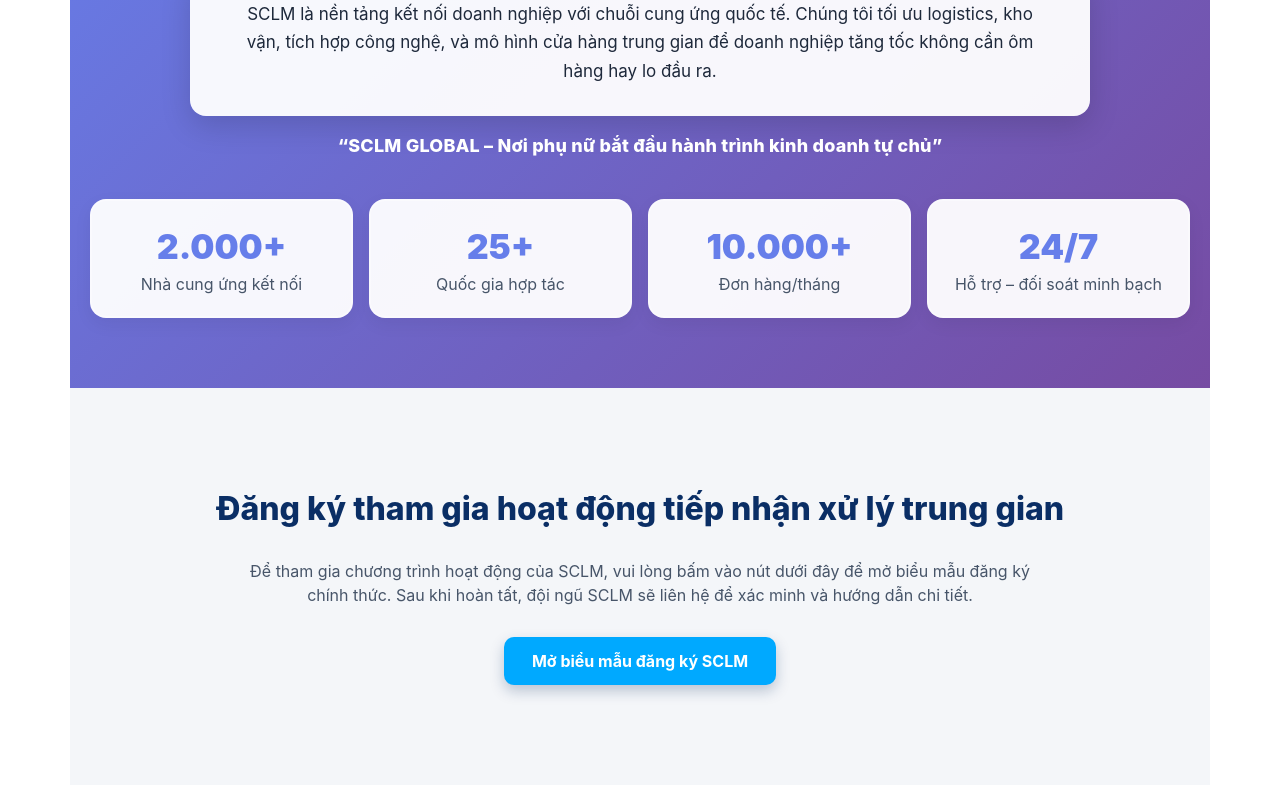
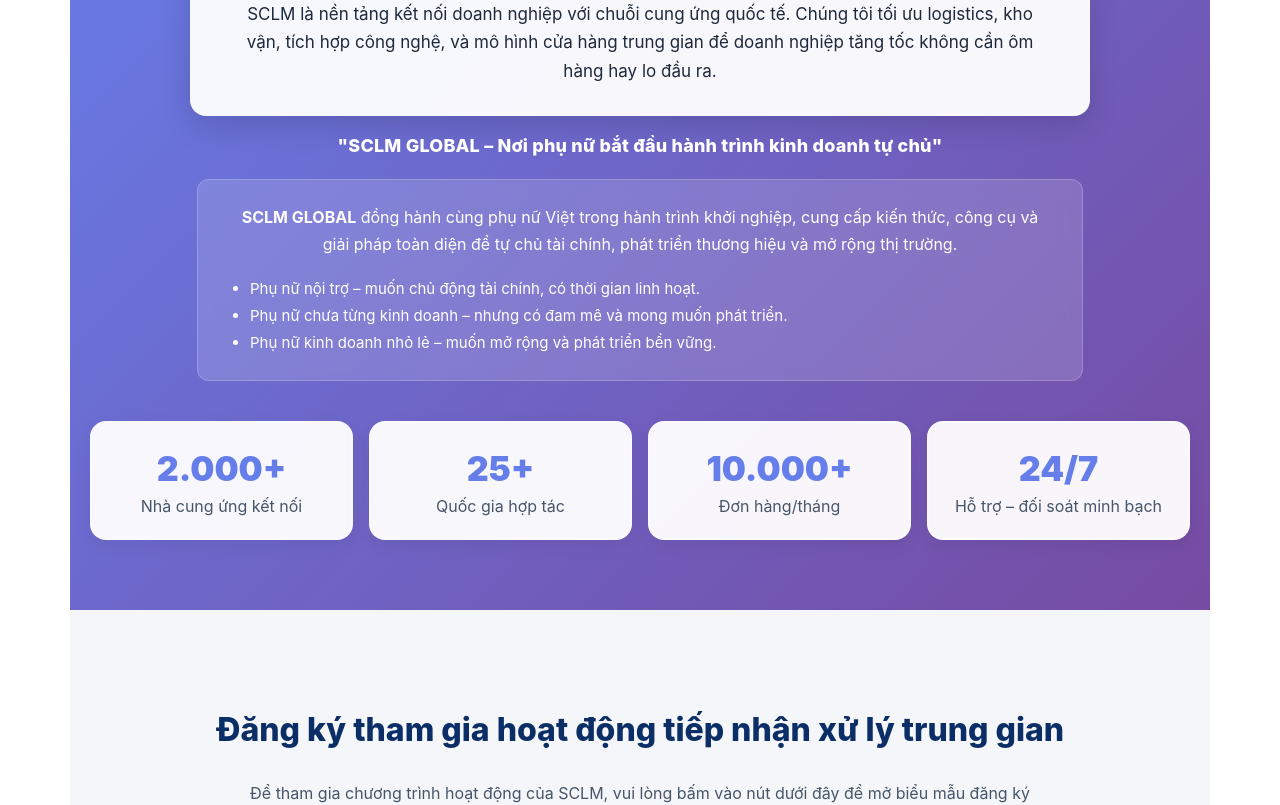
Before and after one commit to tonp36369-afk/globalsclmvn, a React (Vite) app: page / in a window 1280 px wide. Shown: the part 1220-2025 px from the top of the page. Built offline with nearby package versions, Linux system fonts and the light colour scheme.

Commit message:
feat: move women empowerment content to About section

```diff
--- a/src/App.tsx
+++ b/src/App.tsx
@@ -256,8 +256,36 @@
             marginTop: 16,
             letterSpacing: 0.2,
           }}>
-            “SCLM GLOBAL – Nơi phụ nữ bắt đầu hành trình kinh doanh tự chủ”
+            "SCLM GLOBAL – Nơi phụ nữ bắt đầu hành trình kinh doanh tự chủ"
           </p>
+
+          {/* Nội dung về phụ nữ khởi nghiệp */}
+          <div style={{
+            background: "rgba(255,255,255,0.15)",
+            borderRadius: 12,
+            padding: "24px 32px",
+            maxWidth: 820,
+            margin: "20px auto 0",
+            backdropFilter: "blur(10px)",
+            border: "1px solid rgba(255,255,255,0.2)",
+          }}>
+            <p style={{ textAlign: "center", color: "#ffffff", fontSize: 16, lineHeight: 1.7, margin: "0 0 16px 0" }}>
+              <strong>SCLM GLOBAL</strong> đồng hành cùng phụ nữ Việt trong hành trình khởi nghiệp, cung cấp kiến thức, công cụ và giải pháp toàn diện để tự chủ tài chính, phát triển thương hiệu và mở rộng thị trường.
+            </p>
+            <ul style={{
+              textAlign: "left",
+              color: "#ffffff",
+              fontSize: 15,
+              lineHeight: 1.8,
+              margin: 0,
+              paddingLeft: 20,
+              listStyleType: "disc"
+            }}>
+              <li>Phụ nữ nội trợ – muốn chủ động tài chính, có thời gian linh hoạt.</li>
+              <li>Phụ nữ chưa từng kinh doanh – nhưng có đam mê và mong muốn phát triển.</li>
+              <li>Phụ nữ kinh doanh nhỏ lẻ – muốn mở rộng và phát triển bền vững.</li>
+            </ul>
+          </div>
 
           {/* Stats */}
           <div style={{ display: "grid", gridTemplateColumns: "repeat(auto-fit,minmax(220px,1fr))", gap: 16, marginTop: 40 }}>
@@ -588,15 +616,6 @@
               <p style={{ margin: '8px 0' }}>
                 Kể từ lần sau, doanh nghiệp chỉ cần nhận sao kê ngân hàng và đóng thuế online — không cần đến Kho Bạc Nhà Nước. Chính sách này góp phần hiện đại hoá quy trình quản lý, giảm thủ tục hành chính theo <strong>Nghị quyết 136/NQ-CP (27/12/2017)</strong> và <strong>Nghị quyết 66/NQ-CP (26/3/2025)</strong>.
               </p>
-
-              <p style={{ margin: '8px 0' }}>
-                <strong>SCLM GLOBAL</strong> đồng hành cùng phụ nữ Việt trong hành trình khởi nghiệp, cung cấp kiến thức, công cụ và giải pháp toàn diện để tự chủ tài chính, phát triển thương hiệu và mở rộng thị trường.
-              </p>
-              <ul style={{ margin: '8px 0 0 20px', color: '#94a3b8' }}>
-                <li>Phụ nữ nội trợ – muốn chủ động tài chính, có thời gian linh hoạt.</li>
-                <li>Phụ nữ chưa từng kinh doanh – nhưng có đam mê và mong muốn phát triển.</li>
-                <li>Phụ nữ kinh doanh nhỏ lẻ – muốn mở rộng và phát triển bền vững.</li>
-              </ul>
             </div>
 
             <div style={{ marginTop: 16, paddingTop: 14, borderTop: '1px solid rgba(255,255,255,0.04)', display: 'flex', gap: 18, alignItems: 'flex-start' }}>
```
